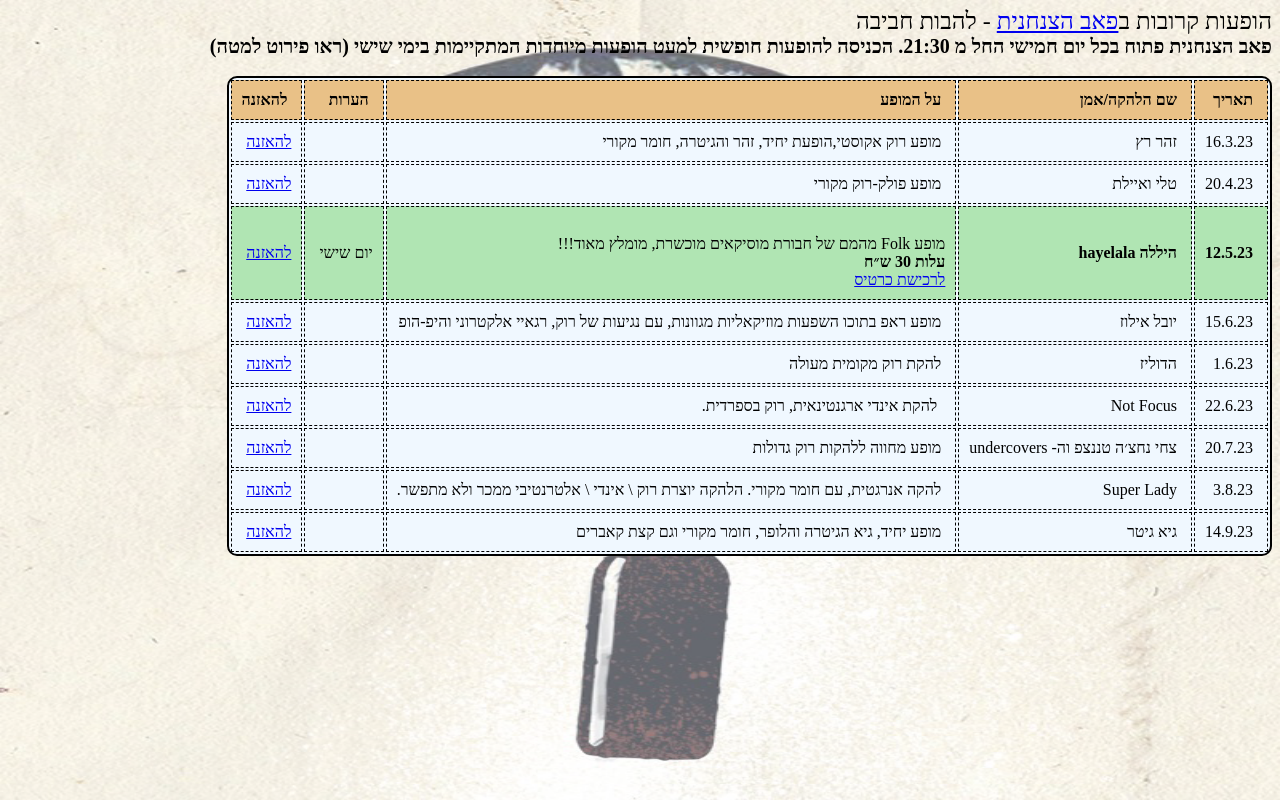
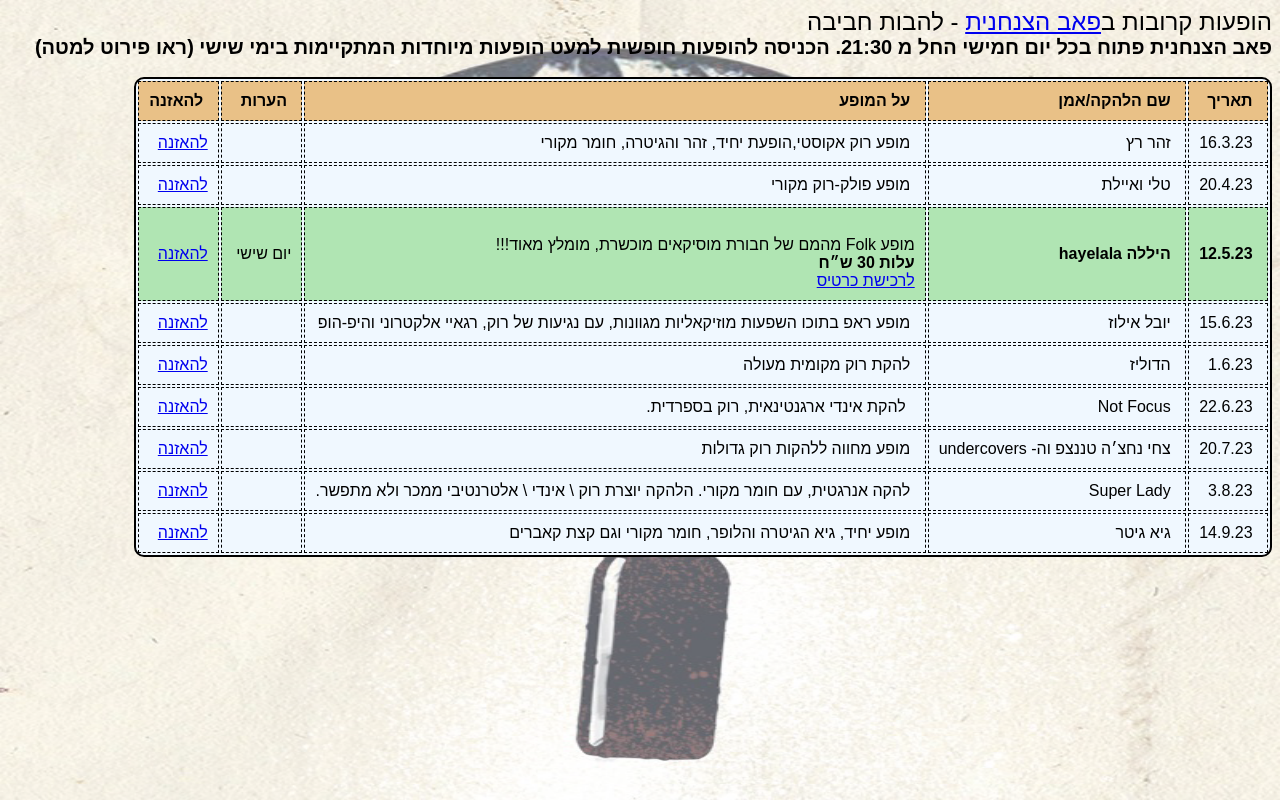
Before and after one commit to erezoren/zanhanitshows, a website built with Parcel: page index.html in a window 1280 px wide. Built offline with nearby package versions, Linux system fonts and the light colour scheme.

Commit message:
body font changed

```diff
--- a/app.css
+++ b/app.css
@@ -3,7 +3,7 @@ body {
   background-repeat: no-repeat;
   background-attachment: fixed;
   background-size: 100% 100%;
-  font-family: "Al Bayan";
+  font-family: sans-serif
 }
 
 .z-tbl{
```
